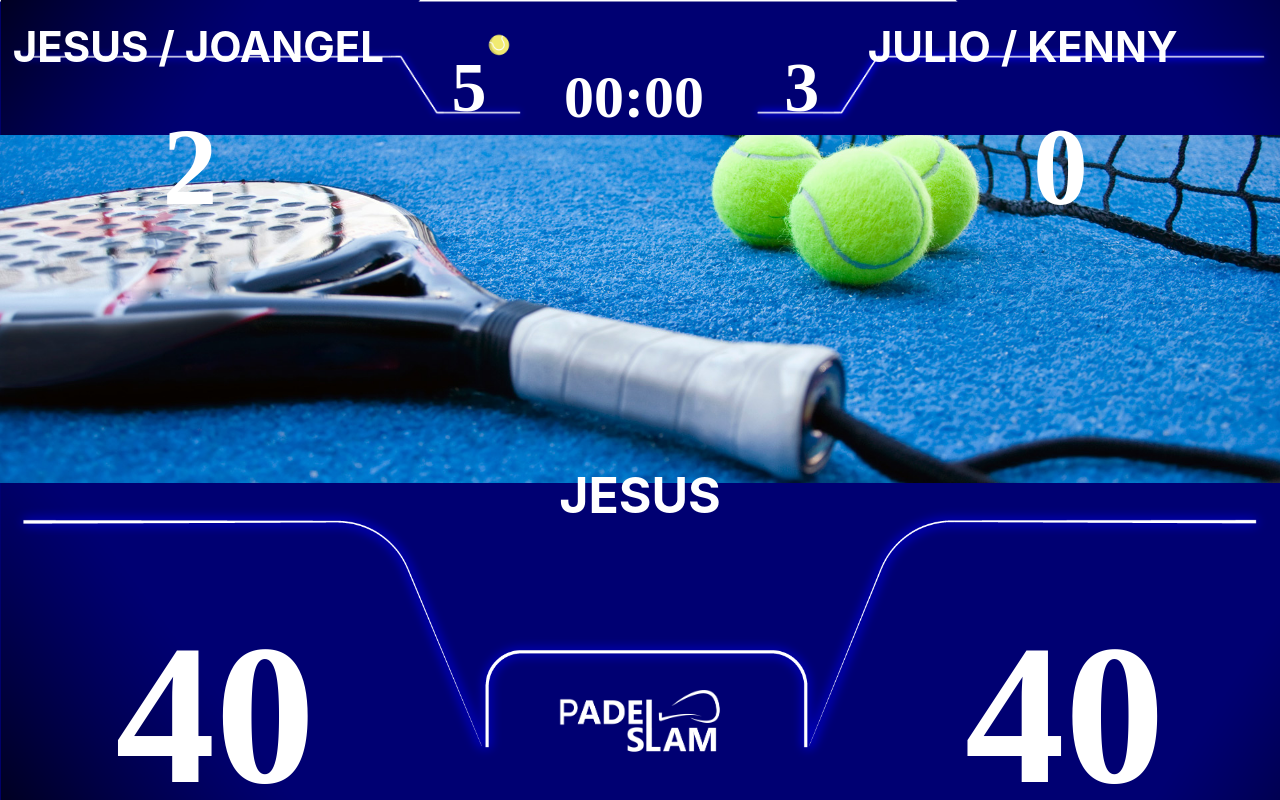
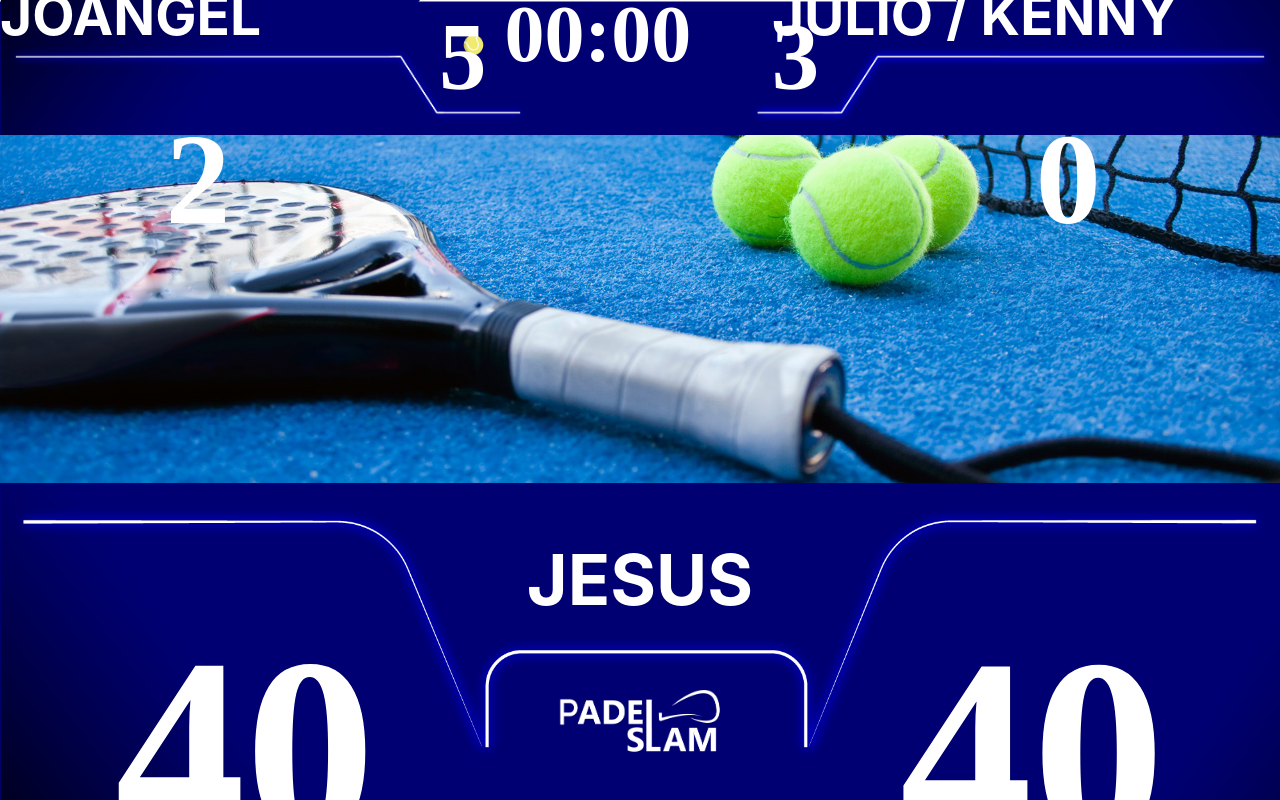
Before and after one commit to Keynersza/padel-slam-score, a React (Create React App) app: page / in a window 1280 px wide. Built offline with nearby package versions, Linux system fonts and the light colour scheme; a web font is replaced by a local one.

Commit message:
cambios de hoy

```diff
--- a/src/index.css
+++ b/src/index.css
@@ -16,18 +16,18 @@ body {
   animation: nameTop1 1s ease-in;
   color: white;
   position: fixed;
-  bottom: 91%;
-  right: 70%;
-  font-size: 42px;
+  bottom: 94%;
+  right: 74%;
+  font-size: 55px;
   margin: 0px;
 }
 .name-two h2 {
   animation: nameTop2 1s ease-in;
   color: white;
   position: absolute;
-  bottom: 91%;
+  bottom: 94%;
   right: 8%;
-  font-size: 42px;
+  font-size: 55px;
   margin: 0px;
 }
 
@@ -35,10 +35,10 @@ body {
   position: absolute;
   font-family: 'Digital Display';
   animation: timeTop 1s ease-in;
-  right: 45%;
-  bottom: 76% ;
+  right: 46%;
+  bottom: 80%;
   color: white;
-  font-size: 60px;
+  font-size: 80px
 }
 
 .line-score {
@@ -70,15 +70,15 @@ body {
   color: white;
   position: absolute;
   right: 62%;
-    font-size: 70px;
-    bottom: 84%;
+  font-size: 95px;
+  bottom: 86%;
   margin: 0px;
 }
 
 .photo{
   width: 100%;
-  max-width: 1367px;
-  margin-bottom: 38px;
+  /* max-width: 1367px; */
+  margin-bottom: 110px;
 }
 
 
@@ -86,12 +86,12 @@ body {
   animation: timeTop 1s ease-in;
   width: 2%;
   position: absolute;
-  left: 38%;
+  left: 36%;
   top: 4%;
 }
 .sacador{
   text-align: center;
-    font-size: 50px;
+    font-size: 70px;
     margin: -60px auto;
     color: white;
 }
@@ -101,8 +101,8 @@ body {
   color: white;
   position: absolute;
   right: 36%;
-  font-size: 70px;
-  bottom: 84%;
+  font-size: 95px;
+  bottom: 86%;
   margin: 0px;
 }
 
@@ -115,22 +115,23 @@ body {
     font-family: 'Digital Display';
     position: absolute;
     text-align: center;
-  right: 83%;
+    right: 82%;
     margin: 0px;
     top: 13%;
-  font-size: 110px;
+    font-size: 130px;
     color: white;
 }
+
 
 .sets-righ{
   animation: nameTop2 1s ease-in;
   font-family: 'Digital Display';
   position: absolute;
   text-align: center;
-  right: 15%;
+  right: 14%;
   margin: 0px;
   top: 13%;
-  font-size: 110px;
+  font-size: 130px;
   color: white;
 }
 
@@ -146,7 +147,7 @@ body {
   position: fixed;
   top: 75%;
   left: 9%;
-  font-size: 200px;
+  font-size: 260px;
   color: white;
 }
 
@@ -157,7 +158,7 @@ body {
     position: fixed;
     top: 75%;
     right: 9%;
-    font-size: 200px;
+    font-size: 265px;
     color: white;
 }
 @font-face {
```
Lines whose indentation alone changed are shown as unchanged.
